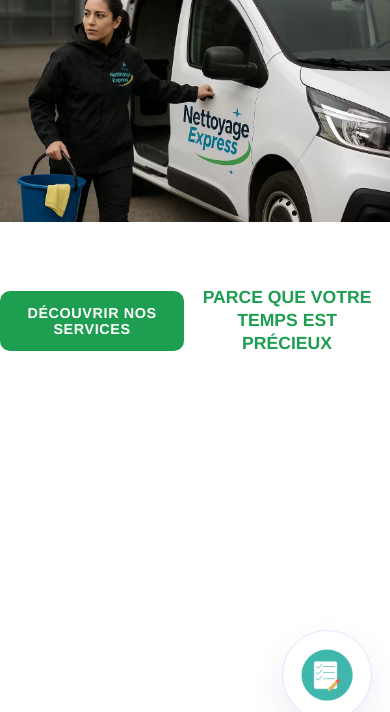
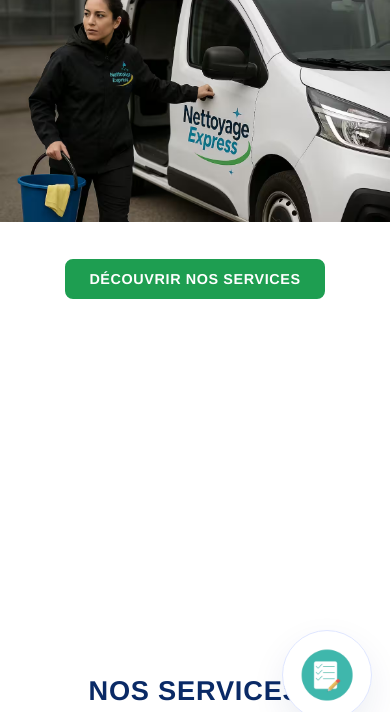
Before and after one commit to NaomyDng/net, a plain HTML site: page index.html in a window 390 px wide. Shown: the part 106-818 px from the top of the page. Drawn offline with Linux system fonts and the light colour scheme.

Commit message:
Update styles.css

```diff
--- a/styles.css
+++ b/styles.css
@@ -261,6 +261,7 @@ a{color:inherit;text-decoration:none}
 /* ===== RESPONSIVE (mobile avec hero 85vh, bouton réduit centré, slogan sous l'image) ===== */
 /* ===== MOBILE: HERO avec bouton centré réduit, slogan en dessous ===== */
 /* ===== MOBILE: bouton pleine largeur dans le hero + slogan en dessous ===== */
+/* ===== MOBILE: HERO avec bouton centré réduit, sans slogan ===== */
 @media (max-width:599px){
   /* NAVBAR */
   .navbar{height:68px}
@@ -271,7 +272,7 @@ a{color:inherit;text-decoration:none}
   .hero{
     padding-top:0;
     margin-top:68px;          /* colle direct sous la navbar */
-    min-height:85vh;
+    min-height:75vh;          /* un peu moins haut qu'avant → moins de blanc */
     display:flex;
     align-items:center;
     justify-content:center;
@@ -282,42 +283,24 @@ a{color:inherit;text-decoration:none}
   }
   .hero .hero-bg{position:absolute;inset:0;z-index:0}
   .hero .hero-bg img{
-    width:100%;height:100%;
-    object-fit:contain;       /* image entière visible */
+    width:100%;
+    height:100%;
+    object-fit:contain;        /* image entière visible */
     object-position:top center;
     display:block;
   }
 
-  /* Bouton pleine largeur au centre du hero */
+  /* Bouton au centre du hero */
   .hero-center{
     position:relative;
     z-index:2;
-    width:100%;               /* occupe toute la largeur */
-    max-width:90%;            /* petite marge pour ne pas coller aux bords */
   }
   .hero-center .cta-button{
-    display:block;
-    width:100%;               /* bouton prend toute la largeur dispo */
-    padding:12px 0;
+    padding:10px 22px;
     font-size:0.9rem;
-    border-radius:10px;
+    border-radius:8px;
   }
 
-  /* Slogan en dessous, sur fond blanc */
-  .slogan{
-    position:static;
-    margin:0;
-    padding:14px 16px;
-    background:#fff;
-    color:var(--green-accent);
-    font-weight:700;
-    font-size:1.1rem;
-    line-height:1.3;
-    text-align:center;
-  }
-
-  /* Réduction espace entre sections */
-  .section-compact{padding-top:36px;padding-bottom:40px}
-  .section-compact-below{padding-top:28px;padding-bottom:32px}
-  .page-title{margin-bottom:20px}
+  /* SLOGAN désactivé en mobile */
+  .slogan{display:none;}
 }
```
